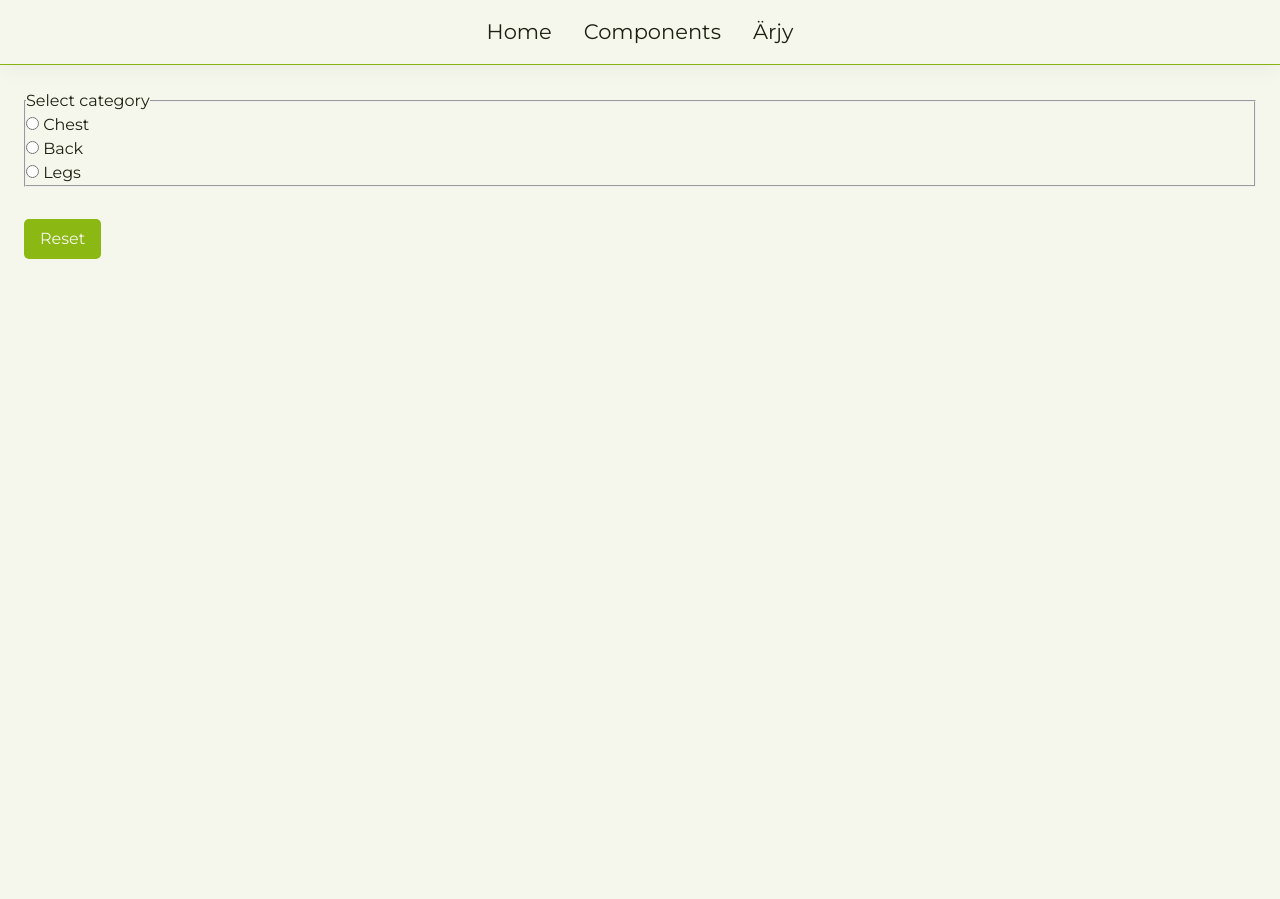
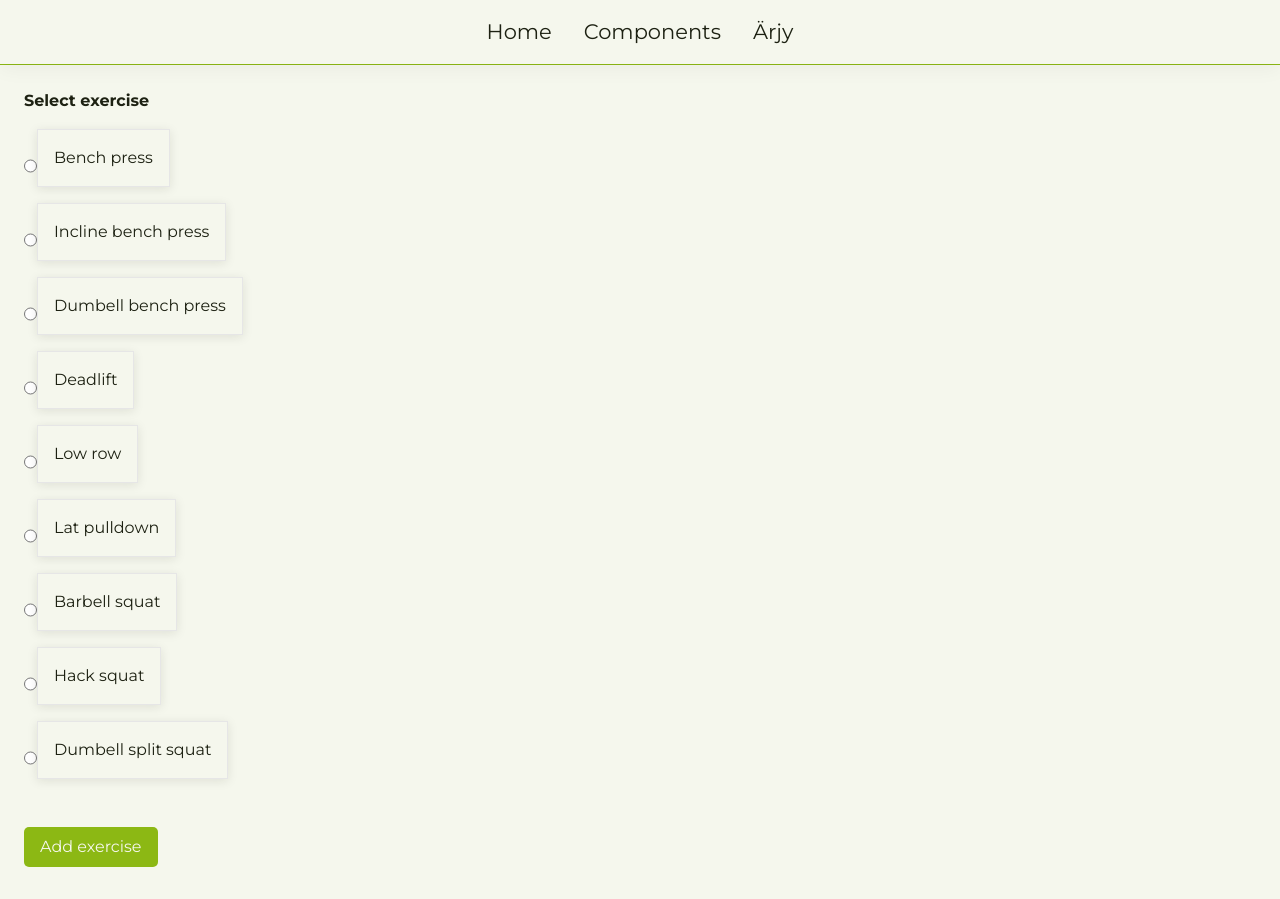
Before and after one commit to Zigelzi/lumi-playground, a SvelteKit app: page /arjy/workout in a window 1280 px wide. Before the commit the page ends 800 px from the top, so only its background shows below. Built offline with nearby package versions, Linux system fonts and the light colour scheme.

Commit message:
WIP: Remove multi-step form and simplify exercise selection

```diff
--- a/src/routes/arjy/components/Exercise.svelte
+++ b/src/routes/arjy/components/Exercise.svelte
@@ -1,6 +1,6 @@
 <script>
-	import ExerciseControl from './ExerciseControl.svelte';
-	export let category;
+	export let selectedExercise;
+	export let exercise;
 
 	function nameToLowercase(name) {
 		name = name.toLowerCase(name);
@@ -9,14 +9,32 @@
 	}
 </script>
 
-<div class="exercise">
-	<p class="fw-bold">{category.name}</p>
-</div>
+<li class="">
+	<input
+		type="radio"
+		name={nameToLowercase(exercise.name)}
+		id={nameToLowercase(exercise.name)}
+		bind:group={selectedExercise}
+		value={exercise.name}
+		class="exercise-input"
+	/>
+	<label for={nameToLowercase(exercise.name)} class="exercise p-s">
+		{exercise.name}
+	</label>
+</li>
 
 <style>
+	li {
+		display: flex;
+	}
 	.exercise {
-		background-color: var(--primary-200);
+		border: 1px solid var(--gray-100);
+		box-shadow: 0 2px 10px 0 hsla(76, 30%, 10%, 0.1);
 		margin-bottom: var(--mg-s);
 		max-width: 300px;
 	}
+
+	.exercise-input:checked + label {
+		background-color: green;
+	}
 </style>
--- a/src/routes/arjy/workout/+page.svelte
+++ b/src/routes/arjy/workout/+page.svelte
@@ -1,39 +1,42 @@
 <script>
 	import { onDestroy } from 'svelte';
-	import CategorySelection from '../components/CategorySelection.svelte';
+	import { ExerciseStore } from '../stores/ExerciseStore';
+	import Exercise from '../components/Exercise.svelte';
+	let workout = [];
+	let exercises = [];
+	let selectedExercise;
 
-	let workout = [];
-	let currentStep = 1;
-	let formSteps = ['category', 'exercise', 'values'];
-	let selectedCategory;
-
-	$: activeStep = formSteps[currentStep - 1];
-
-	function moveToNextStep() {
-		if (currentStep < formSteps.length) {
-			currentStep++;
-		}
-	}
+	const exerciseUnsub = ExerciseStore.subscribe((data) => {
+		exercises = data;
+	});
 
 	function postWorkout() {}
+
+	onDestroy(() => {
+		exerciseUnsub();
+	});
 </script>
 
 <div class="">
 	<form action="post" on:submit|preventDefault={postWorkout} class="mb-l">
-		{#if activeStep === 'category'}
-			<CategorySelection on:change={moveToNextStep} bind:selectedCategory />
-		{:else if activeStep === 'exercise'}
-			<div>
-				<p>Exercises for category: {selectedCategory}</p>
-			</div>
-		{/if}
+		<fieldset class="mb-l exercise-select">
+			<legend class="fw-bold mb-s">Select exercise</legend>
+			<ul>
+				{#each exercises as exercise}
+					<Exercise {exercise} bind:selectedExercise />
+				{/each}
+			</ul>
+		</fieldset>
+		<button class="btn-primary ph-s pv-xs">Add exercise</button>
 	</form>
-	<div>
-		<button
-			class="btn-primary ph-s pv-xs"
-			on:click={() => {
-				currentStep = 1;
-			}}>Reset</button
-		>
-	</div>
 </div>
+
+<style>
+	.exercise-select {
+		border: none;
+	}
+
+	.exercise-select ul {
+		list-style: none;
+	}
+</style>
```
